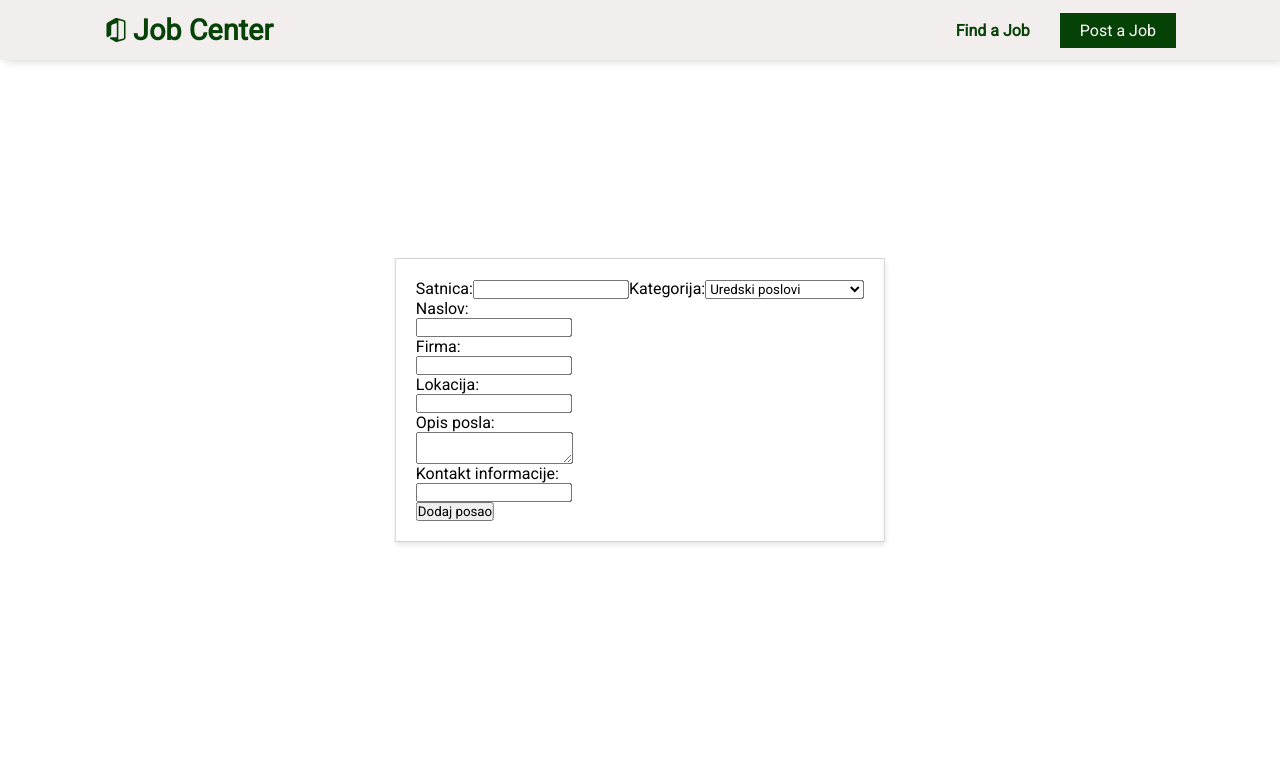
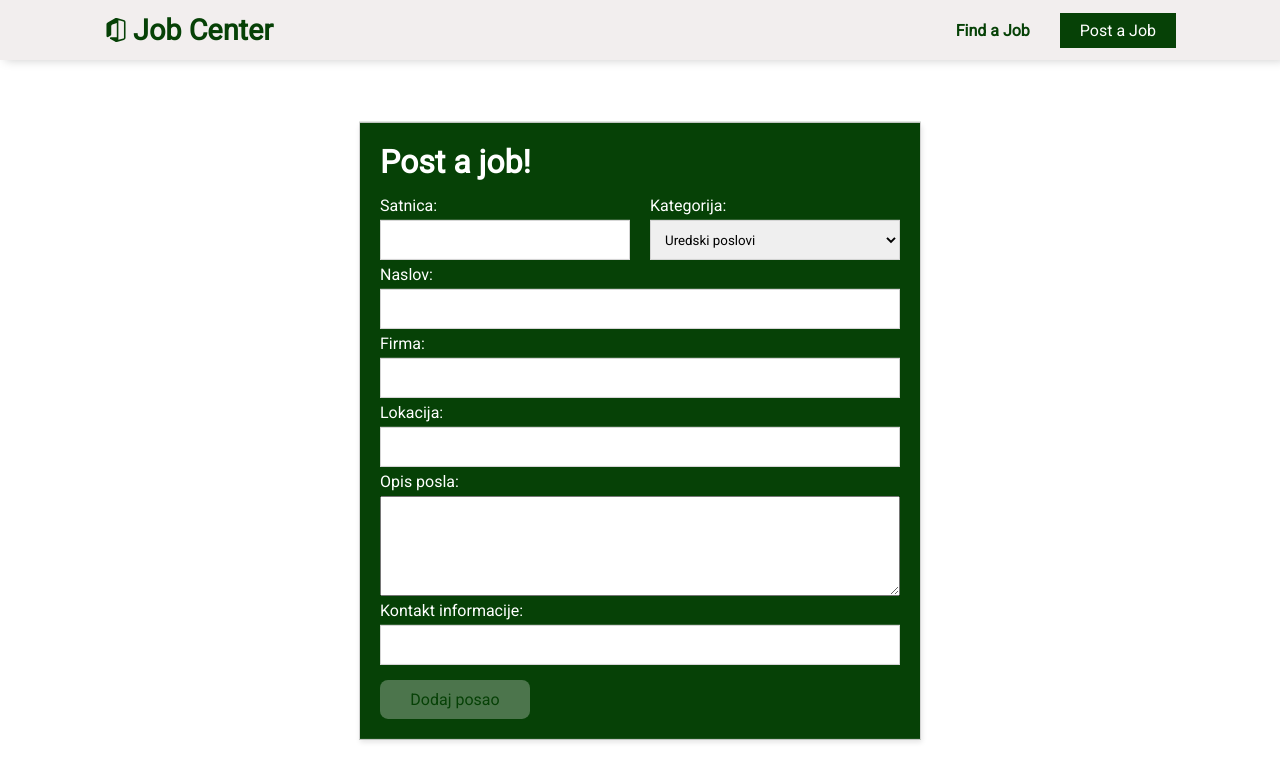
Before and after one commit to lnikol00/jobs-react, a React (Create React App) app: page /post in a window 1280 px wide. Shown: the top 782 px of the page. Built offline with nearby package versions, Linux system fonts and the light colour scheme.

Commit message:
correction

```diff
--- a/src/data/db.json
+++ b/src/data/db.json
@@ -86,6 +86,17 @@
           "phone": "09789765412"
         }
       ]
+    },
+    {
+      "price": "6",
+      "field": "Fizički poslovi",
+      "title": "Fizički poslovi",
+      "firm": "Tepihcentar d.o.o",
+      "location": "Split",
+      "desc": "Pomoćni radovi, dodavanje materijala kod postavljanja laminata, čišćenje, bacanje smeća i ostali slični poslovi.",
+      "contact": "099 2433 346",
+      "aplications": [],
+      "id": 4
     }
   ]
 }
--- a/src/pages/Create/Create.tsx
+++ b/src/pages/Create/Create.tsx
@@ -33,16 +33,22 @@ function Create() {
     return (
         <div className={styles.mainContainer}>
             <form onSubmit={handleSubmit}>
+                <h1>Post a job!</h1>
+                <div className={styles.firstSegment}>
                     <div>
                         <label>Satnica:</label>
                         <input
                             value={price}
                             onChange={(e) => setPrice(e.target.value)}
+                            required
                         />
+                    </div>
+                    <div>
                         <label>Kategorija:</label>
                         <select
                             value={field}
                             onChange={(e) => setField(e.target.value)}
+                            required
                         >
                             <option value="Uredski poslovi">Uredski poslovi</option>
                             <option value="Ugostiteljstvo i turizam">Ugostiteljstvo i turizam</option>
@@ -53,20 +59,25 @@ function Create() {
                             <option value="Promidžba">Promidžba</option>
                         </select>
                     </div>
+                </div>
+                <div className={styles.secondSegment}>
                     <label>Naslov:</label>
                     <input
                         value={title}
                         onChange={(e) => setTitle(e.target.value)}
+                        required
                     />
                     <label>Firma:</label>
                     <input
                         value={firm}
                         onChange={(e) => setFirm(e.target.value)}
+                        required
                     />
                     <label>Lokacija:</label>
                     <input
                         value={location}
                         onChange={(e) => setLocation(e.target.value)}
+                        required
 
                     />
                     <label>Opis posla:</label>
@@ -80,7 +91,8 @@ function Create() {
                         value={contact}
                         onChange={(e) => setContact(e.target.value)}
                     />
-                <button>Dodaj posao</button>
+                </div>
+                <button disabled={!price || !title || !firm || !location}>Dodaj posao</button>
             </form>
         </div>
     )
--- a/src/pages/Create/create.module.css
+++ b/src/pages/Create/create.module.css
@@ -2,7 +2,7 @@
     position: absolute;
     top: 50%;
     left: 50%;
-    transform: translate(-50%, -50%);
+    transform: translate(-50%, -45%);
 }
 
 .mainContainer form {
@@ -12,5 +12,69 @@
     flex-direction: column;
     border: 1px solid lightgray;
     box-shadow: 1px 3px 5px rgba(0, 0, 0, 0.1);
+    background-color: rgb(6, 65, 6);
+    color: white;
     padding: 20px;
 }
+
+.mainContainer h1 {
+    margin-bottom: 10px;
+}
+
+.mainContainer label {
+    padding: 5px 0px;
+}
+
+.firstSegment {
+    display: flex;
+    gap: 20px;
+}
+
+.firstSegment div {
+    display: flex;
+    flex-direction: column;
+}
+
+.firstSegment input {
+    width: 250px;
+    height: 40px;
+    border: 1px solid lightgrey;
+    padding-left: 10px;
+}
+
+.firstSegment select {
+    width: 250px;
+    height: 40px;
+    border: 1px solid lightgray;
+    padding-left: 10px;
+}
+
+.secondSegment {
+    display: flex;
+    flex-direction: column;
+}
+
+.secondSegment input {
+    width: 520px;
+    height: 40px;
+    border: 1px solid lightgray;
+    padding-left: 10px;
+}
+
+.secondSegment textarea {
+    height: 100px;
+    padding-top: 10px;
+    padding-left: 10px;
+}
+
+.mainContainer button {
+    margin: 15px 0px 0px;
+    padding: 10px 16px;
+    border-radius: 8px;
+    width: 150px;
+    font-size: 16px;
+    color: rgb(6, 65, 6);
+    outline: none;
+    border: none;
+    cursor: pointer;
+}
--- a/src/pages/List/Aply.tsx
+++ b/src/pages/List/Aply.tsx
@@ -49,7 +49,7 @@ function Aply() {
         e.preventDefault();
         const person = { name, lastName, phone }
 
-        fetch(`http://localhost:8000/jobs/${params.id}/aplications`, {
+        fetch(`http://localhost:8000/jobs/aplications`, {
             method: "POST",
             headers: { 'Content-Type': 'application/json' },
             body: JSON.stringify(person)
```
Lines whose indentation alone changed are shown as unchanged.
